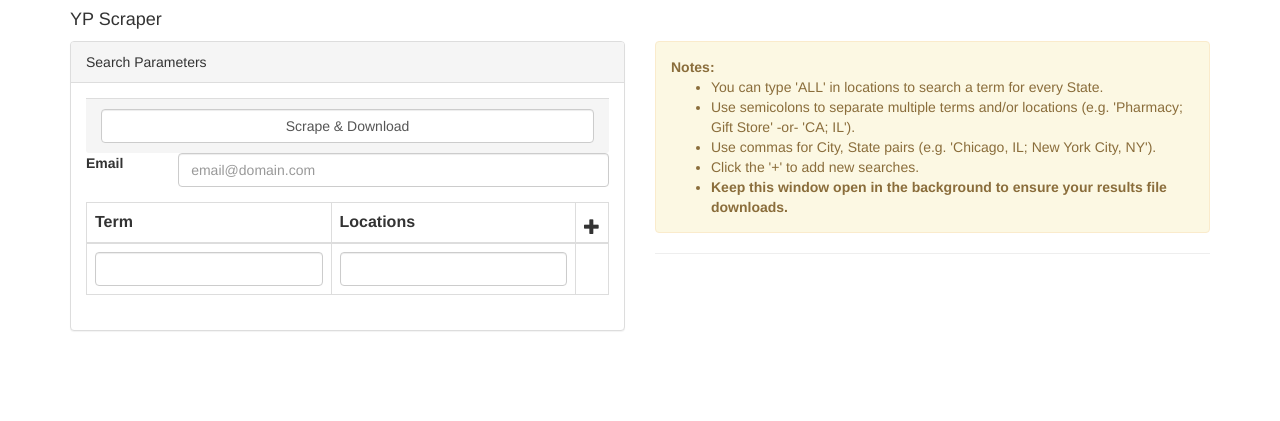
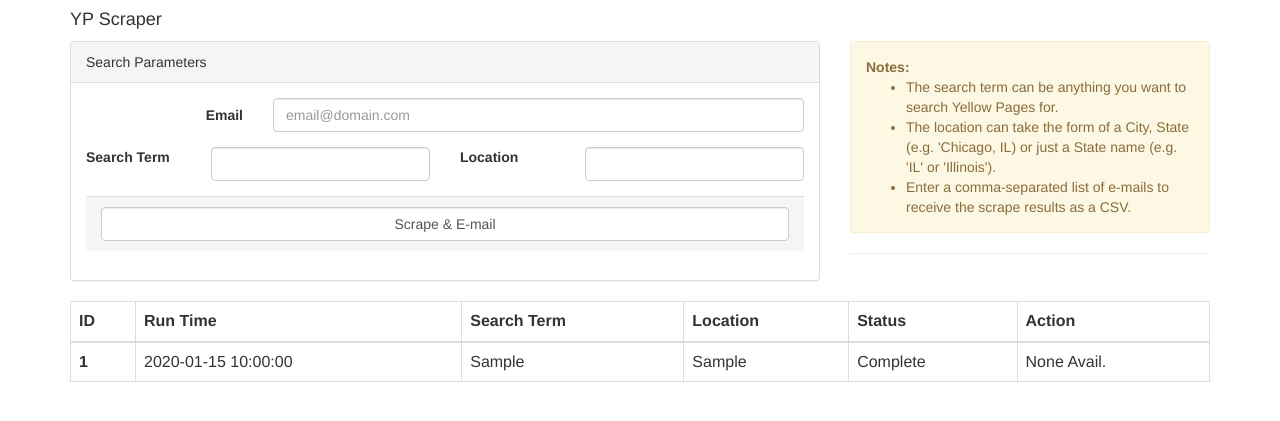
Before and after one commit to ZaxR/YP_scraper, a Flask app: page / in a window 1280 px wide. Shown: the top 421 px of the page. Run offline with Flask 2, Linux system fonts and the light colour scheme; a user stored in the database is signed in; tables that the repository leaves empty hold one stand-in row (values such as "Sample post"); parts of the project's set-up code (start-up, migrations or seed data) failed here and were passed over; some libraries are stand-ins or nearby versions.

Commit message:
Simplify search to single term/loc, single field each; Add table with search history

```diff
--- a/app/forms.py
+++ b/app/forms.py
@@ -1,6 +1,6 @@
 from flask_wtf import FlaskForm
-from wtforms import BooleanField, FieldList, PasswordField, StringField, SubmitField
-from wtforms.validators import Email, EqualTo, InputRequired, Optional, ValidationError
+from wtforms import BooleanField, PasswordField, StringField, SubmitField
+from wtforms.validators import Email, EqualTo, InputRequired, Length, ValidationError
 
 from app.models import User
 
@@ -30,8 +30,9 @@ class LoginForm(FlaskForm):
     submit = SubmitField('Login')
 
 
-# Implemented manual validation instead, until validation for FieldList solution is found
 class ScrapeForm(FlaskForm):
-    search_terms = FieldList(StringField('Term: ', [Optional(strip_whitespace=True)]), min_entries=1, max_entries=10)
-    search_locations = FieldList(StringField('Location: ', [InputRequired(
-        message='Please enter a search location.')]), min_entries=1, max_entries=10)
+    search_term = StringField('Term: ', validators=[InputRequired(message='Please enter a search term.'),
+                                                    Length(min=2, message='Terms must be at least two characters.')])
+    search_location = StringField('Location: ',
+                                  validators=[InputRequired(message='Please enter a search location.'),
+                                              Length(min=2, message='Locations must be at least two characters.')])
--- a/app/models.py
+++ b/app/models.py
@@ -53,7 +53,7 @@ class User(UserMixin, db.Model):
         return check_password_hash(self.password_hash, password)
 
     def __repr__(self):
-        return '<User: {}>'.format(self.username)
+        return self.username
 
 
 @login.user_loader
--- a/app/templates/index.html
+++ b/app/templates/index.html
@@ -40,59 +40,82 @@
         </div>
 
         <div class="row">
-            <div class="col-md-6">
+            <div class="col-md-8">
                 <div class="notice-board">
                     <div class="panel panel-default">
                         <div class="panel-heading">
                             Search Parameters
                         </div>
-
                         <div class="panel-body">
                             <form class="form-horizontal" action="" method="POST">
-                                <div class="panel-footer">
-                                    <input type="submit" name="submit" class="form-control" value="Scrape & Download">
-                                </div>
                                 <div class="form-group row">
-                                    <label for="recipient" class="col-sm-2 col-form-label">Email</label>
-                                    <div class="col-sm-10">
+                                    <label for="recipient" class="col-sm-3 control-label">Email</label>
+                                    <div class="col-sm-9">
                                         <input type="text" class="form-control" name="recipient" placeholder="email@domain.com">
                                     </div>
 <!--                                 <div class="panel-footer">
                                     <input type="text" name="recipient" class="form-control"> -->
                                 </div>
-                                <table class="table table-bordered table-hover" id="tableAddRow">
-                                    <thead>
-                                        <tr>
-                                            <th>Term</th>
-                                            <th>Locations</th>
-                                            <th style="width:10px"><span class="glyphicon glyphicon-plus addBtn"></span></th>
-                                        </tr>
-                                    </thead>
-                                    <tbody>
-                                        <tr>
-                                          <td><input type="text" name="search_terms" class="form-control"/></td>
-                                          <td><input type="text" name="search_locations" class="form-control" /></td>
-                                          <td></td>
-                                        </tr>
-                                    </tbody>
-                                </table>
+                                <div class="form-group row">
+                                    <label for="search_term" class="col-sm-2 col-form-label">Search Term</label>
+                                    <div class="col-md-4">
+                                        <input type="text" name="search_term" class="form-control"/>
+                                    </div>
+                                    <label for="search_location" class="col-sm-2 col-form-label">Location</label>
+                                    <div class="col-md-4">
+                                        <input type="text" name="search_location" class="form-control"/>
+                                    </div>
+                                </div>
+                                <div class="panel-footer">
+                                    <input type="submit" name="submit" class="form-control" value="Scrape & E-mail">
+                                </div>
                             </form>
                         </div>
                     </div>
                 </div>
             </div>
 
-            <div class="col-md-6">
+            <div class="col-md-4">
                 <div class="alert alert-warning">
                     <b>Notes:</b>
                     <ul>
-                        <li>You can type 'ALL' in locations to search a term for every State.</li>
-                        <li>Use semicolons to separate multiple terms and/or locations (e.g. 'Pharmacy; Gift Store' -or- 'CA; IL').</li>
-                        <li>Use commas for City, State pairs (e.g. 'Chicago, IL; New York City, NY').</li>
-                        <li>Click the '+' to add new searches.</li>
-                        <li><b>Keep this window open in the background to ensure your results file downloads.</b></li>
+                        <li>The search term can be anything you want to search Yellow Pages for.</li>
+                        <li>The location can take the form of a City, State (e.g. 'Chicago, IL) or just a State name (e.g. 'IL' or 'Illinois').</li>
+                        <li>Enter a comma-separated list of e-mails to receive the scrape results as a CSV.</li>
                 </div>
                 <hr />
+            </div>
+
+            <div>
+                <div class="col-md-12">
+                    <table class="table table-bordered table-hover">
+                        <thead>
+                            <tr>
+                                <th scope="col">ID</th>
+                                <th scope="col">Run Time</th>
+                                <th scope="col">Search Term</th>
+                                <th scope="col">Location</th>
+                                <th scope="col">Status</th>
+                                <th scope="col">Action</th>
+                            </tr>
+                        </thead>
+                        <tbody>
+                            {% for item in search_history %}
+                                <tr>
+                                    <th scope="row">{{ item.id }}</th>
+                                    <td> {{ item.timestamp }} </td>
+                                    <td> {{ item.term }} </td>
+                                    <td> {{ item.location }} </td>
+                                    <td> Complete </td>
+                                    <td> None Avail. </td>
+                                </tr>
+                            {% endfor %}
+                        </tbody>
+                    </table>
+                    {% if not search_history %}
+                        Log in to see your search history.
+                    {% endif %}
+                </div>
             </div>
         </div>
     </div>
--- a/app/views.py
+++ b/app/views.py
@@ -1,34 +1,14 @@
 """Test."""
 import datetime
 import hashlib
-import re
 
-from flask import request, render_template, session, flash, redirect, url_for, jsonify
+from flask import request, render_template, flash, redirect, url_for
 from flask_login import current_user, login_user, logout_user
 from werkzeug.urls import url_parse
 
 from app import app, db, models
 from app.forms import LoginForm, RegistrationForm, ScrapeForm
-from app.tasks import long_task, long_task_test, send_async_email
-
-
-def scrub_parameters(search_terms, search_locations):
-    for c, term_group in enumerate(search_terms):
-        search_terms[c] = list(set([i.strip() for i in re.split('[;]+', re.sub('[^a-zA-Z0-9; ]', '', term_group))]))
-
-    for c, loc_group in enumerate(search_locations):
-        search_locations[c] = list(set([i.strip() for i in re.split('[;]+', re.sub('[^a-zA-Z0-9;, ]', '', loc_group))]))
-
-    for c, loc_list in enumerate(search_locations):
-        for c2, loc in enumerate(loc_list):
-            if loc == 'ALL':
-                search_locations[c] = ['AL', 'AK', 'AZ', 'AR', 'CA', 'CO', 'CT', 'DE', 'FL', 'GA', 'HI',
-                                       'ID', 'IL', 'IN', 'IA', 'KS', 'KY', 'LA', 'ME', 'MD', 'MA', 'MI',
-                                       'MN', 'MS', 'MO', 'MT', 'NE', 'NV', 'NH', 'NJ', 'NM', 'NY', 'NC',
-                                       'ND', 'OH', 'OK', 'OR', 'PA', 'RI', 'SC', 'SD', 'TN', 'TX', 'UT',
-                                       'VT', 'VA', 'WA', 'WV', 'WI', 'WY']
-
-    return search_terms, search_locations
+from app.tasks import long_task_test
 
 
 def generate_task_id(*args):
@@ -43,33 +23,21 @@ def generate_task_id(*args):
 @app.route('/', methods=['GET', 'POST'])
 def index():
     form = ScrapeForm(request.form)
-    if request.method == 'POST':  # form.validate_on_submit():
+    if form.validate_on_submit():
         if not current_user.is_authenticated:
             flash('Please log in to finish submitting your request.', category='warning')
             return redirect(url_for('login', next=request.url))
 
         # get raw input
-        search_terms = request.form.getlist('search_terms')
-        search_locations = request.form.getlist('search_locations')
-
-        # takes semicolon-separated terms and semicolon-separated locations
-        search_terms, search_locations = scrub_parameters(search_terms, search_locations)
-
-        # Custom validation until wtforms with FieldList solution found
-        # todo give more specific flash output. Auto-delete blank rows?
-        for g in [search_terms, search_locations]:
-            for s in g:
-                for i in s:
-                    if i == '':
-                        flash('All fields for created rows are required. Please delete any blank rows and try again.', category='danger')
-                        return render_template('index.html', form=form)
+        search_terms = request.form.get('search_term')
+        search_locations = request.form.get('search_location')
 
         # long running stuff call goes here
         task_id = generate_task_id(search_terms, search_locations)
         kwargs = {"user": current_user.get_id(),
                   "recipient": request.form.get("recipient"),
-                  "search_terms": search_terms,
-                  "search_locations": search_locations}
+                  "search_term": search_term,
+                  "search_location": search_location}
 
         task = long_task_test.apply_async(kwargs=kwargs, task_id=task_id)  # task_id must be a string
         flash('Starting scrape...', category='success')
@@ -77,7 +45,13 @@ def index():
         # return redirect(url_for('index'))
         # return jsonify({}), 202, {'Location': url_for('taskstatus', task_id=task.id)}
 
-    return render_template('index.html', form=form)
+    if current_user.is_authenticated:
+        user_id = current_user.get_id()
+        search_history = models.User.query.get(int(user_id)).history
+    else:
+        search_history = []
+
+    return render_template('index.html', form=form, search_history=search_history)
 
 
 @app.route('/register', methods=['GET', 'POST'])
@@ -111,6 +85,7 @@ def login():
         next_page = request.args.get('next')
         if not next_page or url_parse(next_page).netloc != '':
             next_page = url_for('index')
+        flash(f'Welcome, {user}!', category='success')
         return redirect(next_page)
 
     return render_template('login.html', title='Sign In', form=form)
```
Also changed, not shown: app/tasks.py (+16 -47 lines).
